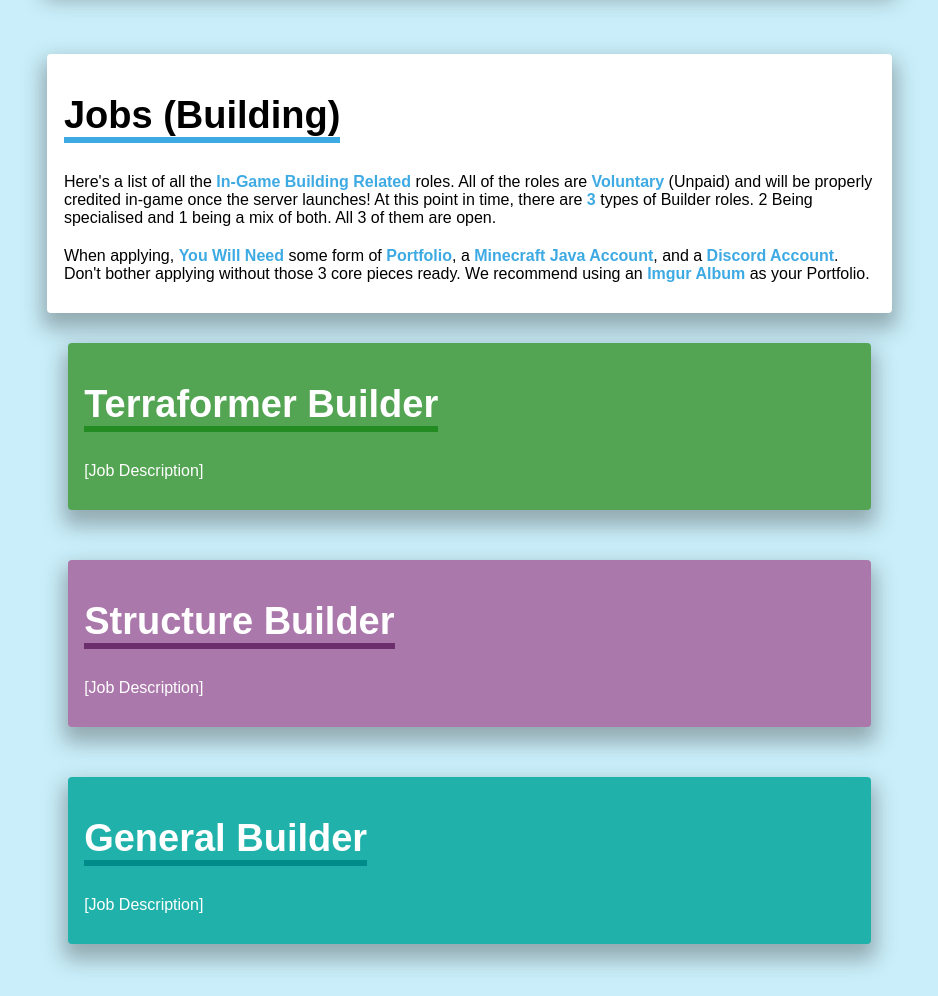
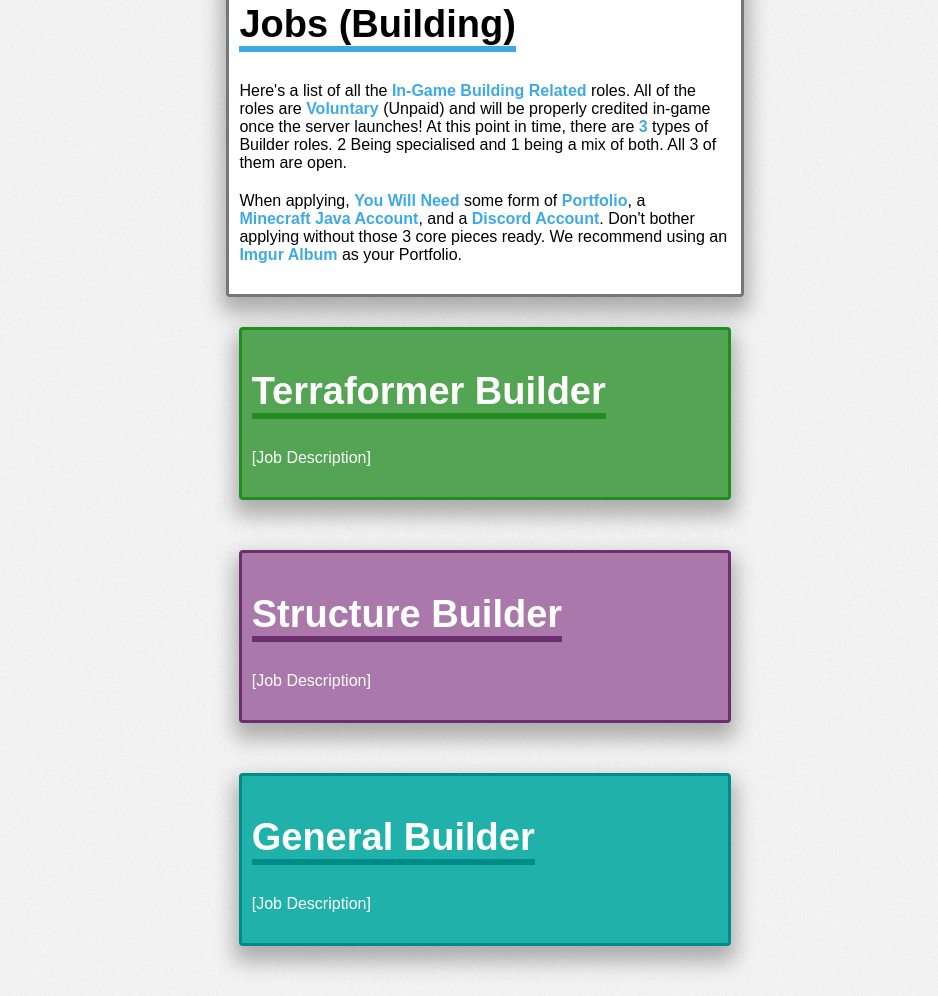
Before and after one commit to mccpproject/mccpproject.github.io, a plain HTML site: page index.html in a window 1280 px wide. Shown: the part 1160-2156 px from the top of the page, without its empty margins (17-955 px from the left). Drawn offline with Linux system fonts and the light colour scheme.

Commit message:
Borders n stuff

```diff
--- a/css/index.css
+++ b/css/index.css
@@ -2,7 +2,7 @@ body{
     width: 100%;
     height: 100%;
     margin: 0;
-    background-color: #caeffa;
+    background-image: url("../images/backgroundtexture.png");
     font-family: Arial;
 }
 
@@ -20,8 +20,8 @@ body{
 }
 
 #page{
-    margin-left: 5%;
-    width: 66%;
+    margin-left: 19%;
+    width: 40%;
     float: left;
 }
 
@@ -32,8 +32,13 @@ body{
     float: left;
 }
 
+.classic-formatting{
+    border-bottom-color: #3eaae3;
+}
+
 .page-content {
-    border-bottom-color: #3eaae3;
+    border: solid;
+    border-color: #767676;
     border-radius: 4px;
     padding-top: 20px;
     padding-bottom: 20px;
@@ -49,6 +54,7 @@ body{
     display: flex;
     flex-direction: column;
     box-shadow: 0 11px 20px 5px #2f2f2f5a;
+    -ms-box-shadow: 0 11px 20px 5px #2f2f2f5a;
 }
 
 .page-content h1{
@@ -91,7 +97,8 @@ body{
 }
 
 .header-card {
-    border-bottom-color: #3eaae3;
+    border: solid;
+    border-color: #767676;
     border-radius: 4px;
     padding-top: 20px;
     padding-bottom: 20px;
@@ -105,6 +112,7 @@ body{
     display: flex;
     flex-direction: column;
     box-shadow: 0 11px 20px 5px #2f2f2f5a;
+    -ms-box-shadow: 0 11px 20px 5px #2f2f2f5a;
 }
 
 .header-card h1{
@@ -155,6 +163,7 @@ body{
     height: 100px;
     background-color: #1c1b25;
     box-shadow: 0 11px 20px 5px #2f2f2f5a;
+    -ms-box-shadow: 0 11px 20px 5px #2f2f2f5a;
 }
 
 #inner-navbar{
@@ -169,6 +178,7 @@ body{
     height: 200px;
     background-image: url("../images/placeholder.png");
     box-shadow: inset 0 0 0 100px rgba(43, 43, 43, 0.572);
+    -ms-box-shadow: inset 0 0 0 100px rgba(43, 43, 43, 0.572);
     background-size: cover;
     text-align: center;
     padding: 0;
--- a/index.html
+++ b/index.html
@@ -27,35 +27,35 @@
             </div>
         </div>
         <div id="page">
-            <div class="header-card"><h1>Welcome!</h1>
-                <p>Welcome to the <b>MCCP Project</b> Recruiment page! We're currently looking for voluntary builders to assist in the creation and maintentence of the project. The whole idea
+            <div class="header-card"><h1 style="border-bottom-color: #3eaae3">Welcome!</h1>
+                <p class="classic-formatting">Welcome to the <b>MCCP Project</b> Recruiment page! We're currently looking for voluntary builders to assist in the creation and maintentence of the project. The whole idea
                 of the project is to host a <b>Minecraft Server</b> based around the core concept of <b>Social MMO games</b> such as <b>Club Penguin</b> while mixing in the classic <b>Arcade</b>
                 format of today's Minecraft networks like <b>Mineplex, Hypixel, The Hive,</b> etc. In order to achieve a perfect representation of our vision, we need a <b>Massive</b> map to be created
                 with plently of detail. On top of that, we need <b>High-Quality</b> Arcade maps to ensure the Arcade games look great. Maps for games such as <b>Murder!</b>, <b>Spleef</b>,
                 <b>Balloon Wars</b>, and many more unique games!</p>
                 <img class="img-stretch" src="images/placeholder.png" width=1920 height=1080>
             </div>
-            <div class="header-card"><h2>Jobs (Building)</h2>
-                <p>Here's a list of all the <b>In-Game Building Related</b> roles. All of the roles are <b>Voluntary</b> (Unpaid) and will be properly credited in-game once the server
+            <div class="header-card"><h2 style="border-bottom-color: #3eaae3">Jobs (Building)</h2>
+                <p class="classic-formatting">Here's a list of all the <b>In-Game Building Related</b> roles. All of the roles are <b>Voluntary</b> (Unpaid) and will be properly credited in-game once the server
                 launches! At this point in time, there are <b>3</b> types of Builder roles. 2 Being specialised and 1 being a mix of both. All 3 of them are open.</p>
-                <p>When applying, <b>You Will Need</b> some form of <b>Portfolio</b>, a <b>Minecraft Java Account</b>, and a <b>Discord Account</b>. Don't bother applying without those 3 core
+                <p class="classic-formatting">When applying, <b>You Will Need</b> some form of <b>Portfolio</b>, a <b>Minecraft Java Account</b>, and a <b>Discord Account</b>. Don't bother applying without those 3 core
                 pieces ready. We recommend using an <b>Imgur Album</b> as your Portfolio. </p>
             </div>
-            <div class="page-content", style="background-color: rgb(83, 164, 83); color: rgb(255, 255, 255); border-bottom-color: forestgreen;"><h2>Terraformer Builder</h2>
+            <div class="page-content", style="background-color: rgb(83, 164, 83); color: rgb(255, 255, 255); border-color: forestgreen;"><h2>Terraformer Builder</h2>
                 <p>[Job Description]</p>
             </div>
-            <div class="page-content", style="background-color: rgb(171, 120, 171); color: #fff; border-bottom-color: rgb(108, 46, 108);"><h2>Structure Builder</h2>
+            <div class="page-content", style="background-color: rgb(171, 120, 171); color: #fff; border-color: rgb(108, 46, 108);"><h2>Structure Builder</h2>
                 <p>[Job Description]</p>
             </div>
-            <div class="page-content", style="background-color: lightseagreen; color: #fff; border-bottom-color: darkcyan;"><h2>General Builder</h2>
+            <div class="page-content", style="background-color: lightseagreen; color: #fff; border-color: darkcyan;"><h2>General Builder</h2>
                 <p>[Job Description]</p>
             </div>
         </div>
         <div id="sidebar">
 
             <div class="header-card">
-                <h1>Discord</h1>
-                <p>In order to apply for a job, join this discord here and wait to be messaged by the Gatekeeper bot or an Admin. They will ask you which position you're applying for,
+                <h1 style="border-bottom-color: #3eaae3">Discord</h1>
+                <p class="classic-formatting">In order to apply for a job, join this discord here and wait to be messaged by the Gatekeeper bot or an Admin. They will ask you which position you're applying for,
                     ask questions for the <b>basic requirements</b> and, if you pass the questions, will give you an interview.
                 </p>
             </div>
```
